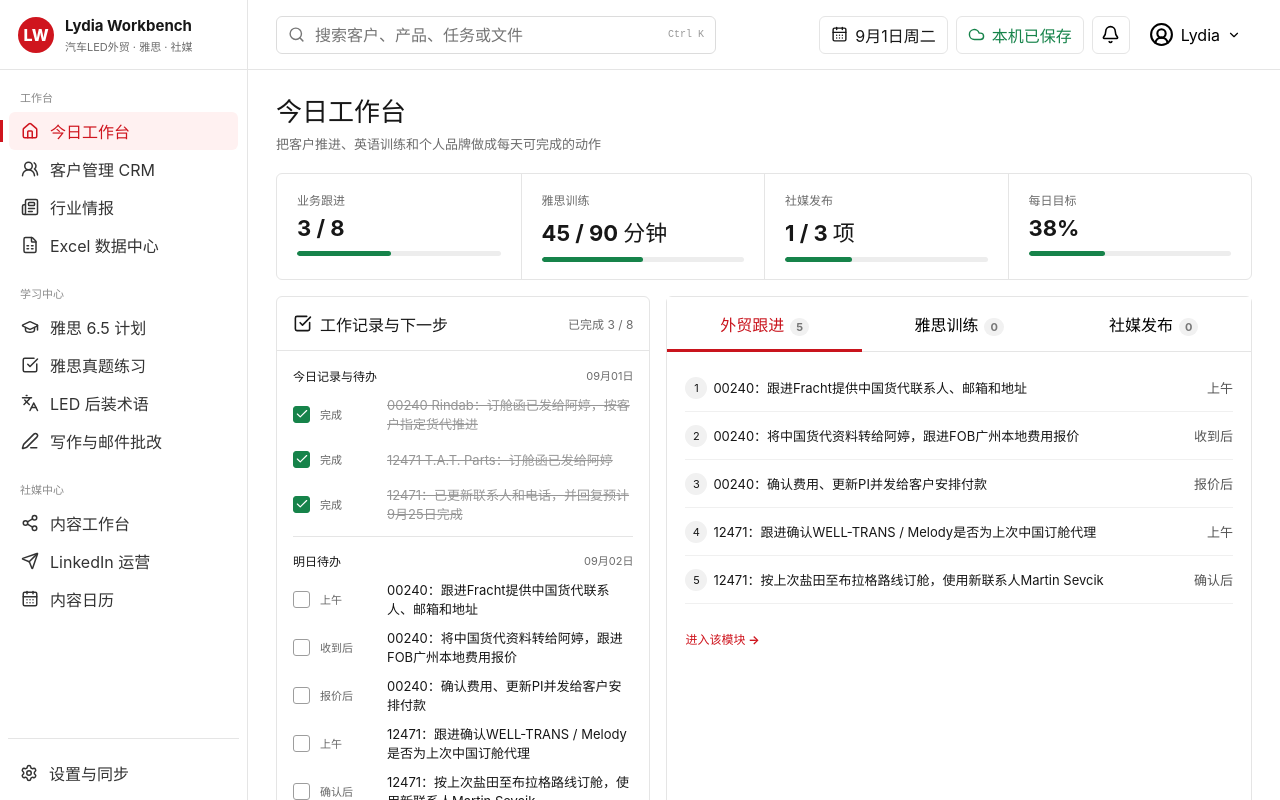
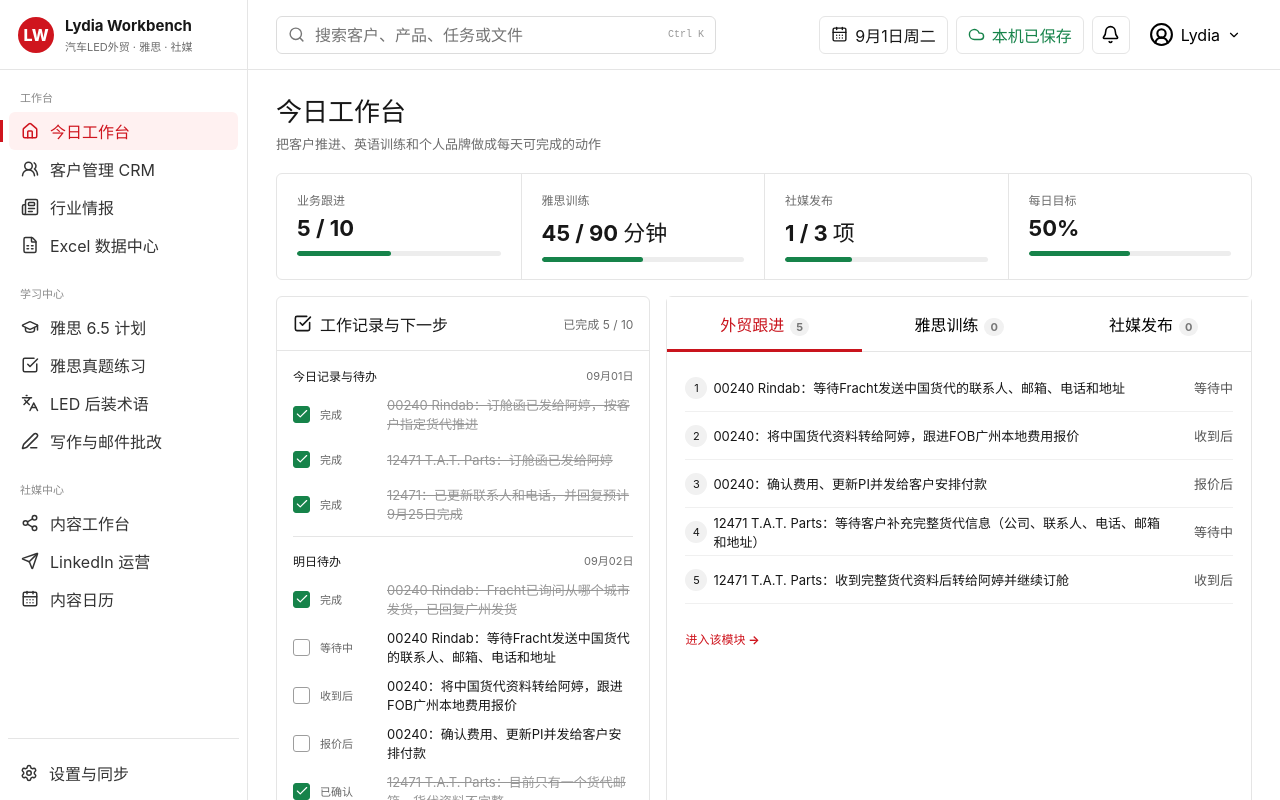
Before and after one commit to tianjiaozhou60-debug/lydia-workbench, a React (Vite) app: page / in a window 1280 px wide. Shown: the top 800 px of the page. Built offline with nearby package versions, Linux system fonts and the light colour scheme.

Commit message:
Update Rindab and TAT shipping follow-ups

```diff
--- a/public/sw.js
+++ b/public/sw.js
@@ -1,4 +1,4 @@
-const CACHE = 'lydia-workbench-v5';
+const CACHE = 'lydia-workbench-v6';
 const CORE = ['./', './manifest.webmanifest', './icon.svg'];
 
 self.addEventListener('install', event => {
--- a/src/main.jsx
+++ b/src/main.jsx
@@ -30,15 +30,23 @@ const seededTasks = [
   { id: '2026-09-01-00240-booking', date: '2026-09-01', time: '完成', title: '00240 Rindab：订舱函已发给阿婷，按客户指定货代推进', lane: 'sales', done: true },
   { id: '2026-09-01-12471-booking', date: '2026-09-01', time: '完成', title: '12471 T.A.T. Parts：订舱函已发给阿婷', lane: 'sales', done: true },
   { id: '2026-09-01-12471-contact', date: '2026-09-01', time: '完成', title: '12471：已更新联系人和电话，并回复预计9月25日完成', lane: 'sales', done: true },
-  { id: '2026-09-02-00240-agent', date: '2026-09-02', time: '上午', title: '00240：跟进Fracht提供中国货代联系人、邮箱和地址', lane: 'sales', done: false },
+  { id: '2026-09-02-00240-city-replied', date: '2026-09-02', time: '完成', title: '00240 Rindab：Fracht已询问从哪个城市发货，已回复广州发货', lane: 'sales', done: true },
+  { id: '2026-09-02-00240-agent-wait', date: '2026-09-02', time: '等待中', title: '00240 Rindab：等待Fracht发送中国货代的联系人、邮箱、电话和地址', lane: 'sales', done: false },
   { id: '2026-09-02-00240-quote', date: '2026-09-02', time: '收到后', title: '00240：将中国货代资料转给阿婷，跟进FOB广州本地费用报价', lane: 'sales', done: false },
   { id: '2026-09-02-00240-pi', date: '2026-09-02', time: '报价后', title: '00240：确认费用、更新PI并发给客户安排付款', lane: 'sales', done: false },
-  { id: '2026-09-02-12471-agent', date: '2026-09-02', time: '上午', title: '12471：跟进确认WELL-TRANS / Melody是否为上次中国订舱代理', lane: 'sales', done: false },
-  { id: '2026-09-02-12471-booking', date: '2026-09-02', time: '确认后', title: '12471：按上次盐田至布拉格路线订舱，使用新联系人Martin Sevcik', lane: 'sales', done: false }
+  { id: '2026-09-02-12471-forwarder-email', date: '2026-09-02', time: '已确认', title: '12471 T.A.T. Parts：目前只有一个货代邮箱，货代资料不完整', lane: 'sales', done: true },
+  { id: '2026-09-02-12471-forwarder-wait', date: '2026-09-02', time: '等待中', title: '12471 T.A.T. Parts：等待客户补充完整货代信息（公司、联系人、电话、邮箱和地址）', lane: 'sales', done: false },
+  { id: '2026-09-02-12471-forwarder-next', date: '2026-09-02', time: '收到后', title: '12471 T.A.T. Parts：收到完整货代资料后转给阿婷并继续订舱', lane: 'sales', done: false }
 ];
 
+const retiredSeedTaskIds = new Set([
+  '2026-09-02-00240-agent',
+  '2026-09-02-12471-agent',
+  '2026-09-02-12471-booking'
+]);
+
 const mergeSeededTasks = (stored = []) => {
-  const customTasks = stored.filter(task => !Number.isInteger(task.id) || task.id > 8);
+  const customTasks = stored.filter(task => (!Number.isInteger(task.id) || task.id > 8) && !retiredSeedTaskIds.has(task.id));
   const byId = new Map(customTasks.map(task => [task.id, task]));
   seededTasks.forEach(task => {
     if (!byId.has(task.id)) byId.set(task.id, task);
```
